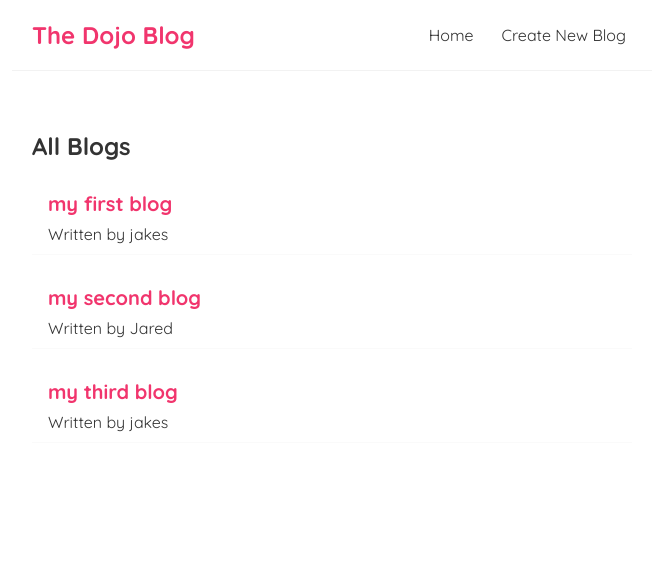
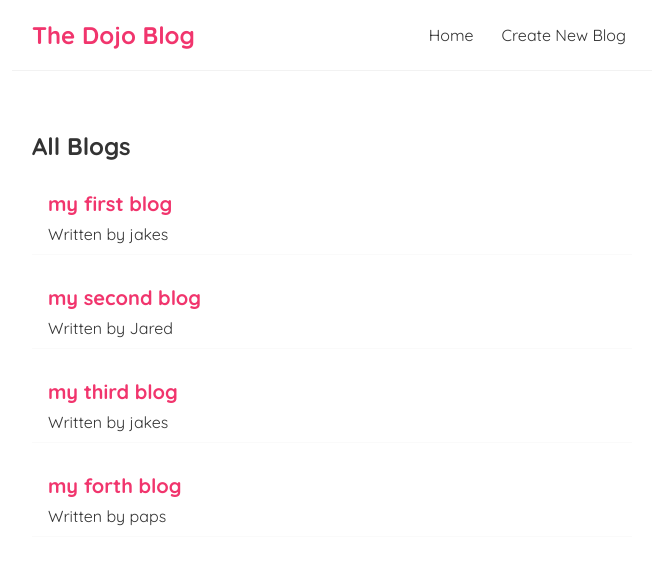
Before and after one commit to kariukijoni/dojo-blog, a React (Create React App) app: page / in a window 1280 px wide. Shown: the top 564 px of the page, without its empty margins (308-964 px from the left). Built offline with nearby package versions, Linux system fonts and the light colour scheme; data requests are answered from the project's data file.

Commit message:
condotional loading msg

```diff
--- a/data/db.json
+++ b/data/db.json
@@ -2,6 +2,7 @@
     "blogs": [
         { "title": "my first blog", "body": "Lorem ipsum", "author": "jakes", "id": 1 },
         { "title": "my second blog", "body": "Lorem ipsum", "author": "Jared", "id": 2 },
-        { "title": "my third blog", "body": "Lorem ipsum", "author": "jakes", "id": 3 }
+        { "title": "my third blog", "body": "Lorem ipsum", "author": "jakes", "id": 3 },
+        { "title": "my forth blog", "body": "Lorem ipsum", "author": "paps", "id": 4 }
     ]
 }
--- a/src/Home.js
+++ b/src/Home.js
@@ -2,18 +2,23 @@ import React from 'react'
 import { useEffect } from 'react'
 import { useState } from 'react'
 import BlogList from './BlogList'
+import 'font-awesome/css/font-awesome.min.css';
 
 export default function Home() {
     const [blogs,setBlogs]=useState(null)
+    const [isPending,setIsPending]=useState(true)
 
     useEffect(() => {
+        setTimeout(()=>{
             fetch('http://localhost:8000/blogs')
              .then(res => {
                 return res.json();
             })
             .then(data => {
             setBlogs(data);
+            setIsPending(false)
          })
+        },1000)
     }, []);
 
 
@@ -21,7 +26,7 @@ export default function Home() {
 
   return (
         <div className='home'>
-
+            {isPending && <i className="fa fa-spinner fa-spin"> </i>}
             {blogs && <BlogList blogs={blogs} title='All Blogs'/>}
 
         {/* <BlogList blogs={blogs.filter((blog)=>blog.author==='jakes')} handleDelete={handleDelete} title="Mario's Blog"/> */}
--- a/src/index.css
+++ b/src/index.css
@@ -1,4 +1,5 @@
 @import url('https://fonts.googleapis.com/css2?family=Quicksand:wght@300;400;500;600;700&display=swap');
+@import url('https://cdnjs.cloudflare.com/ajax/libs/font-awesome/6.4.2/css/fontawesome.min.css');
 
 /* base styles */
 
```
Also changed, not shown: package.json (+7 -0 lines), 1 other file (tests, documents, lock files or other folders). Lines whose indentation alone changed are shown as unchanged.
